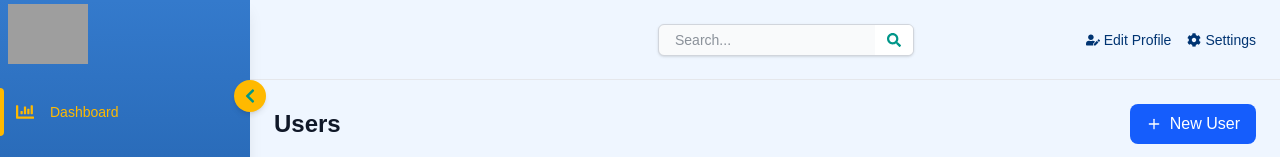
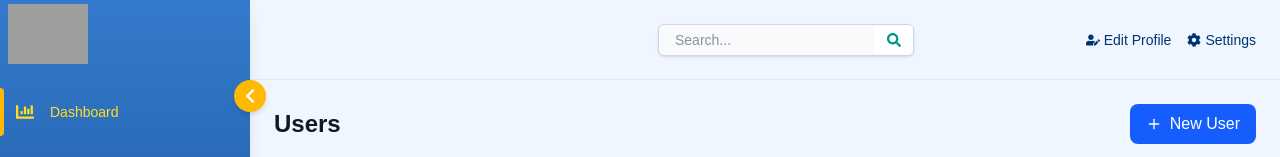
Before and after one commit to 64SquaresApexLLP/matterhorn, a React (Vite) app: page /users in a window 1280 px wide. Shown: the top 157 px of the page. Built offline with nearby package versions, Linux system fonts and the light colour scheme; grey boxes are pictures that could not be loaded; a web font is replaced by a local one.

Commit message:
Solving issues of Navbar

```diff
--- a/src/components/LeftNav.jsx
+++ b/src/components/LeftNav.jsx
@@ -81,7 +81,7 @@ export default function Nav() {
 
         <button
           onClick={toggleSidebar}
-          className="cursor-pointer absolute top-20 -right-4 z-10 w-8 h-8 bg-[var(--primary)] text-[var(--secondary)] rounded-full flex items-center justify-center shadow-md"
+          className="cursor-pointer absolute top-20 -right-4 z-10 w-8 h-8 bg-[var(--primary)] text-white rounded-full flex items-center justify-center shadow-md"
         >
           {isOpen ? <FaChevronLeft /> : <FaChevronRight />}
         </button>
@@ -97,7 +97,7 @@ export default function Nav() {
               key={idx}
               className={`flex items-center gap-4 px-4 py-6 cursor-pointer relative ${
                 activeIndex === idx
-                  ? "text-[var(--primary)]"
+                  ? "text-yellow-300"
                   : "hover:bg-[var(--primary)]/20"
               } ${!isOpen ? "justify-center" : ""}`}
               onClick={() => handleMenuClick(idx)}
@@ -144,6 +144,7 @@ export default function Nav() {
             } py-2 text-left bg-yellow-600 hover:bg-yellow-700 rounded-lg text-white`}
             onClick={() => {
               console.log("Logout clicked");
+              navigate("/");
             }}
           >
             <FiLogOut className="text-lg" />
```
